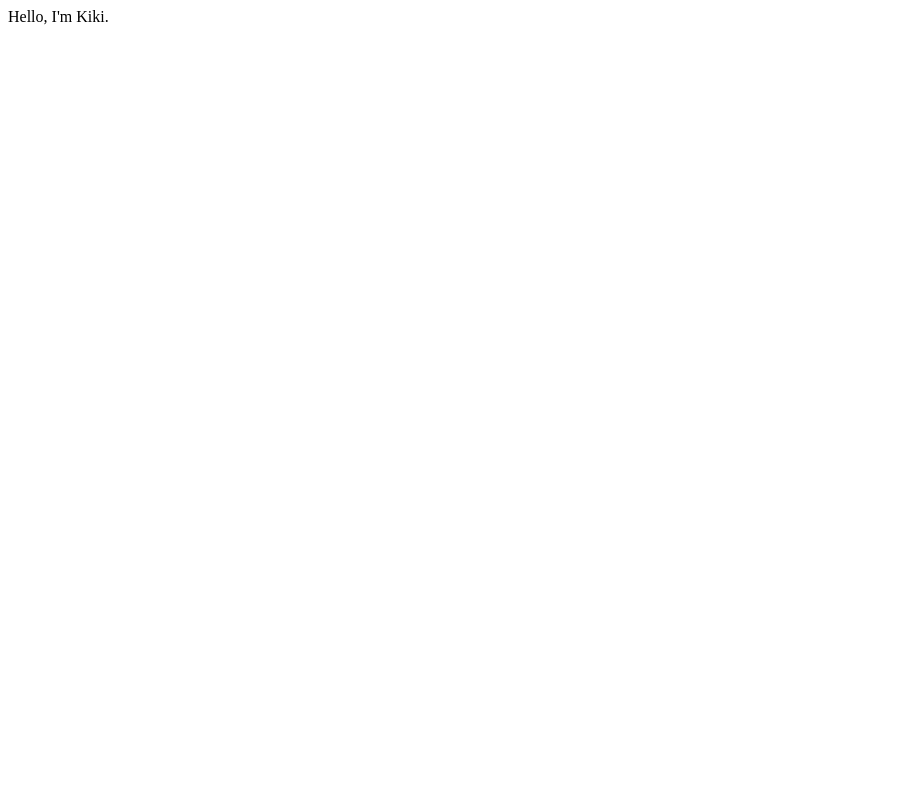
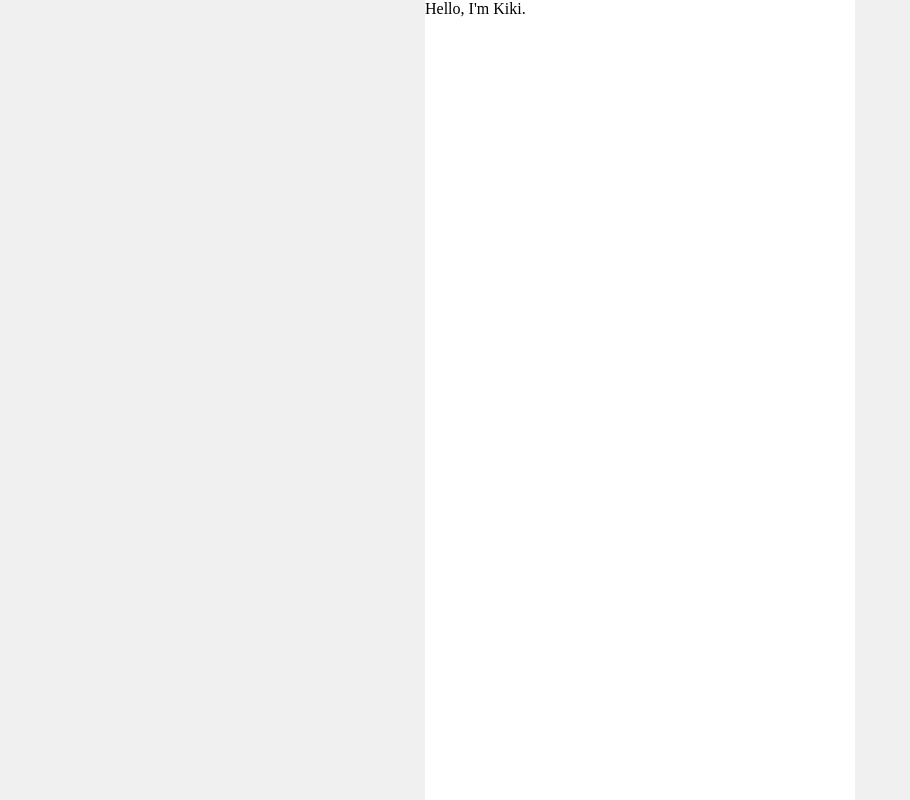
Before and after one commit to godeka/kiki_kiosk, a React (Create React App) app in the folder frontend/: page / in a window 1280 px wide. Shown: the whole page, without its empty margins (0-910 px from the left). Built offline with nearby package versions, Linux system fonts and the light colour scheme.

Commit message:
[style] 화면 너비 및 기본 스타일 지정 #1

```diff
--- a/frontend/src/index.css
+++ b/frontend/src/index.css
@@ -0,0 +1,20 @@
+* {
+  margin: 0;
+  box-sizing: border-box;
+}
+
+html {
+  background-color: #f0f0f0;
+}
+
+body {
+  width: 100%;
+  height: 100vh;
+  max-width: 430px;
+  margin: 0 auto;
+  background-color: white;
+
+  @media (max-width: 430px) {
+    max-width: 100%;
+  }
+}
```
